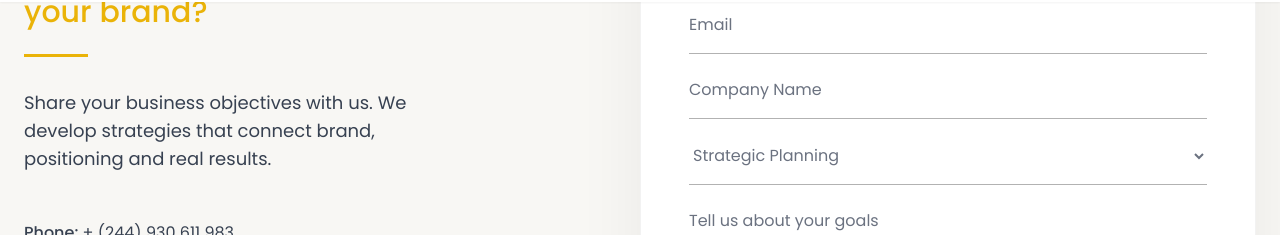
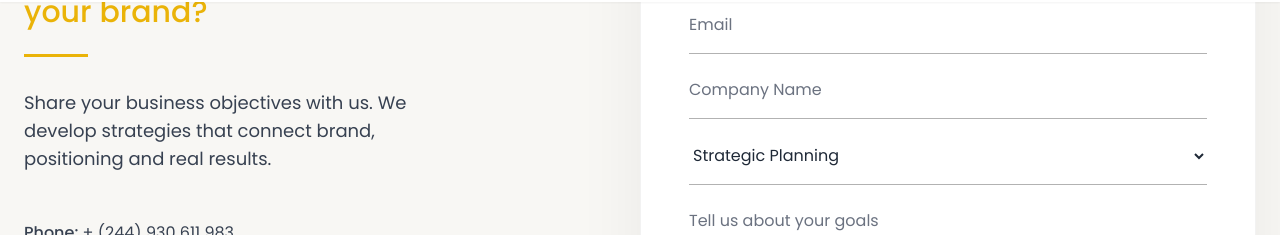
Before and after one commit to Marieth23-cmd/itsall4u, a Next.js app: page /en/enviarEmail in a window 1280 px wide. Shown: the part 337-572 px from the top of the page. Built offline with nearby package versions, Linux system fonts and the light colour scheme.

Commit message:
primeiro do dia

```diff
--- a/src/app/[locale]/enviarEmail/page.tsx
+++ b/src/app/[locale]/enviarEmail/page.tsx
@@ -116,7 +116,7 @@ export default function Email() {
                 name="servico"
                 id="servico"
                 className="border-b border-black/30 py-4 bg-transparent
-                text-gray-500 outline-none
+                text-gray-800 outline-none
                 focus:border-[#C6A75E] transition-colors duration-300"
               >
                 <option value="" disabled className="text-gray-500">
```
